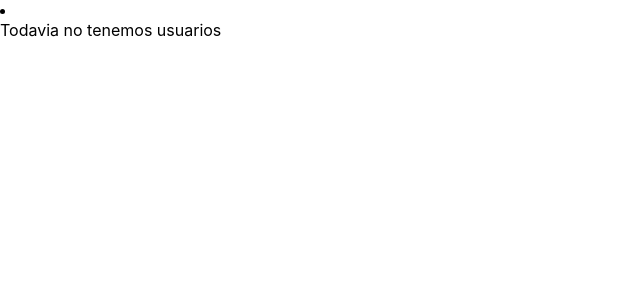
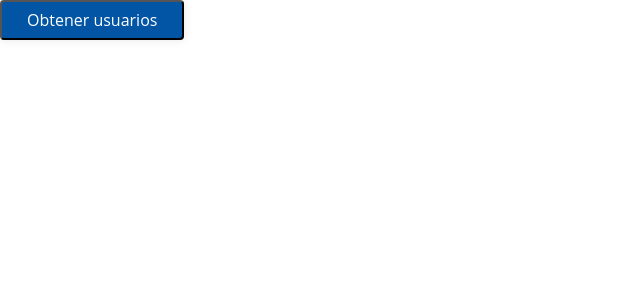
Before and after one commit to WeDevYou/git-practice, a React (Create React App) app: page / in a window 1280 px wide. Shown: the top 300 px of the page, without its empty margins (0-640 px from the left). Built offline with nearby package versions, Linux system fonts and the light colour scheme.

Commit message:
feat(learning): correcting

```diff
--- a/src/App.js
+++ b/src/App.js
@@ -1,4 +1,5 @@
 import { useState } from 'react';
+import { Button } from './components/Button/Button';
 import { UserList } from './components/List/List';
 
 function App() {
@@ -11,27 +12,9 @@ function App() {
     };
 
     return (
-        <div className="App">
-            <UserList onClick={getData}></UserList>
-            {!users.length ? (
-                <div>Todavia no tenemos usuarios</div>
-            ) : (
-                <>
-                    {users.map((user) => (
-                        <div key={user.username}>
-                            <img
-                                alt={user.username + '.logo.svg'}
-                                src={`https://avatars.dicebear.com/api/male/${user.username}.svg`}
-                                style={{ width: 50, height: 50 }}
-                            />
-                            <div>{user.name}</div>
-                            <div>{console.log(user.username)}</div>
-                            <div>{console.log(user.email)}</div>
-                            <div>{console.log(user.address)}</div>
-                        </div>
-                    ))}
-                </>
-            )}
+        <div className='App'>
+            <Button onClick={getData} text='Obtener usuarios' />
+            <UserList users={users} />
         </div>
     );
 }
--- /dev/null
+++ b/src/components/Button/Button.css
@@ -0,0 +1,11 @@
+.button{
+    background-color: #0255a5;
+    border-radius: 4px;
+    box-shadow: 0 0 10px rgba(0, 0, 0, 0.1);
+    color: #ffffff;
+    font: normal 400 16px/16px Open sans;
+    min-height: 35px;
+    min-width: 100px;
+    padding: 10px 25px;
+    transition: background-color 0.25s ease-out;
+}
--- /dev/null
+++ b/src/components/Button/Button.jsx
@@ -0,0 +1,12 @@
+import React from 'react';
+import './Button.css';
+
+export const Button = (props) => {
+  return (
+    <button className="button" type="button" onClick={props.onClick}>{props.text}</button>
+  );
+};
+
+Button.props = {
+    onClick: () => {},
+};
--- a/src/components/List/List.jsx
+++ b/src/components/List/List.jsx
@@ -2,10 +2,21 @@ import React from "react";
 
 export const UserList = (props) => {
   return (
-    <li onClick={props.onClick}></li>
+    <>
+      {props.users.map((user) => (
+        <div key={user.username} onClick={() => console.log(user)}>
+          <img
+            alt={user.username + '.logo.svg'}
+            src={`https://avatars.dicebear.com/api/male/${user.username}.svg`}
+            style={{ width: 50, height: 50 }}
+          />
+
+          <div>{user.username}</div>
+          <div>{user.email}</div>
+          <div>{user.name}</div>
+          <div>{`${user.address.city} ${user.address.street} ${user.address.suite}`}</div>
+        </div>
+      ))}
+    </>
   );
 };
-
-UserList.props = {
-  onClick: () => {},
-};
```
